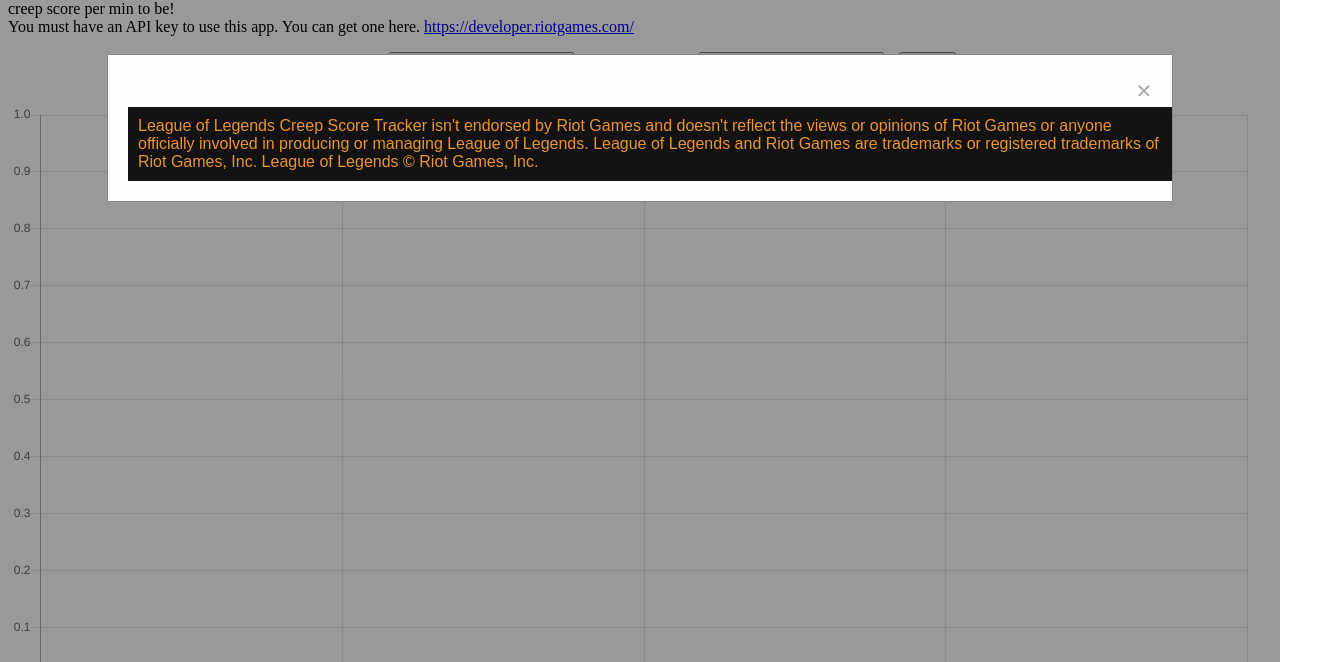
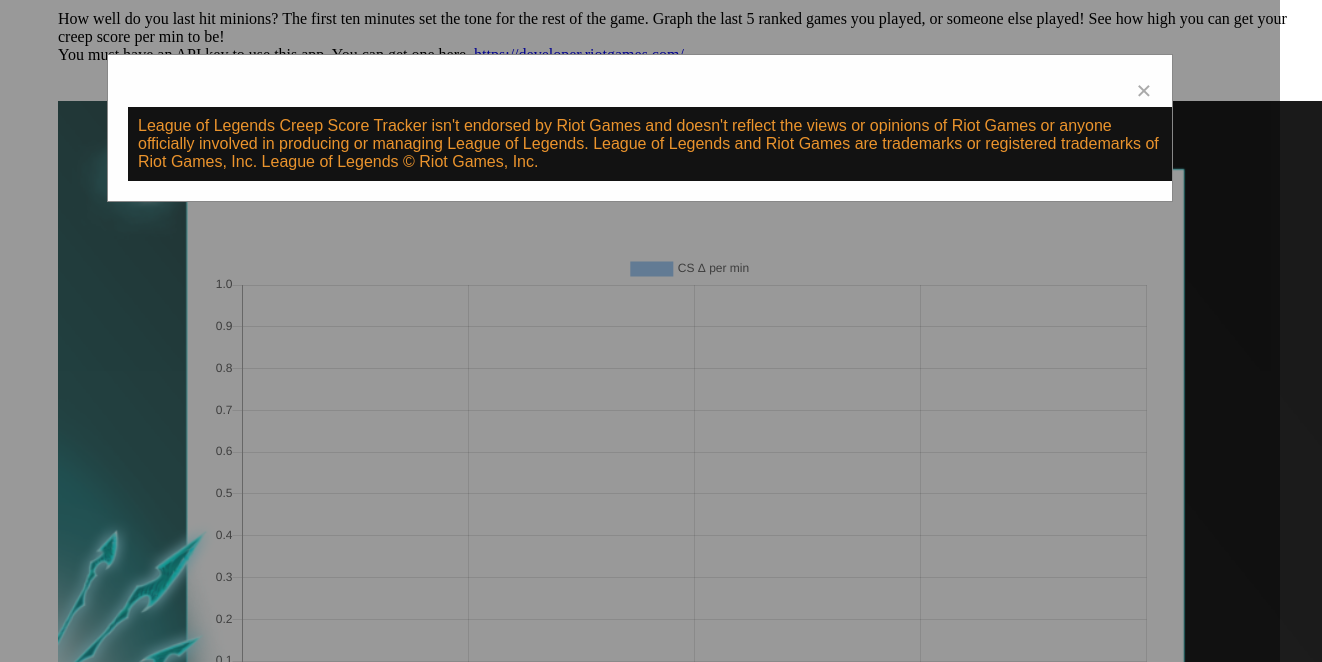
Before and after one commit to Kadinvanvalin/Lol-api, a plain HTML site: page index.html in a window 1280 px wide. Shown: the part 138-800 px from the top of the page, 1322 px wide, since content can reach past the window. Drawn offline with nearby package versions, Linux system fonts and the light colour scheme.

Commit message:
added overlay

```diff
--- a/index.html
+++ b/index.html
@@ -7,6 +7,7 @@
 <meta charset="utf-8">
 </head>
 <body>
+<div class="column">
 <h1>League of Legends Creep Score Tracker</h1>
  <p>How well do you last hit minions? The first ten minutes set the tone for the rest of the game. Graph the last 5 ranked games you played, or someone else played! See how high you can get your creep score per min to be!<br/>You must have an API key to use this app. You can get one here. <a href="https://developer.riotgames.com/">https://developer.riotgames.com/</a>
 <!-- The Modal -->
@@ -19,6 +20,7 @@
   </div>
 
 </div>
+
 	<!-- <form action="#"> -->
 	<div class="content">
 
@@ -30,17 +32,19 @@
   			<!-- Trigger/Open The Modal -->
 <br>
 
-  		<div id="progressbar"></div>
+
 
   		</div>
   	<!-- </form> -->
-   </div>
-	<div id="search-container"></div>
-	<div id="spinnerContainer" class="spinner">
-<canvas id="myChart" ></canvas>
+   <div id="chart-container">
+		<img id="overlay" src="_league_overlay__kalista_by_photoshopbae-d9uuocq.png" alt="Kalista themed overlay">
+		<div id="spinnerContainer" class="spinner">
+					<canvas id="myChart" ></canvas>
+		</div>
+	</div>
+
 </div>
 <button id="myBtn">Legal Stuff</button>
-
 <script src="https://code.jquery.com/jquery-2.2.3.min.js"></script>
 <script src="https://cdnjs.cloudflare.com/ajax/libs/Chart.js/2.4.0/Chart.bundle.js" type="text/javascript"></script>
 <script src="Scripts/Spin.js" type="text/javascript"></script>
--- a/main.css
+++ b/main.css
@@ -1,25 +1,50 @@
 body{
 
+
 }
-
+.column{
+	margin: 50px;
+	width:100%;
+}
 h1{
 	text-align: center;
 	color:#eb942d;
 	background-color:#121212;
 	padding:20px;
 }
+#chart-container{
+
+position: relative;
+
+   height: 100%;
+    padding:12%;
+
+}
 
 
-#easel{
+#overlay{
+	margin-left: auto;
+	margin-right: auto;
+	position:absolute;
+	top: 0;
+  left: 0;
+  width: 100%;
+
+
+}
+
+/*#easel{
+	padding:500px;
+
 	margin-right: 20px;
 	margin-left:20px;
-	/*background-color: white;
-	width: 80%;*/
+	background-color: white;
+	width: 80%;
 	width:100px;height:100px;background-color:Grey;
 }
-.search-container{
+*/.search-container{
 	text-align: center;
-	margin: 10px;
+
 
 }
 #status{
```
Also changed, not shown: _league_overlay__kalista_by_photoshopbae-d9uuocq.png (added).
